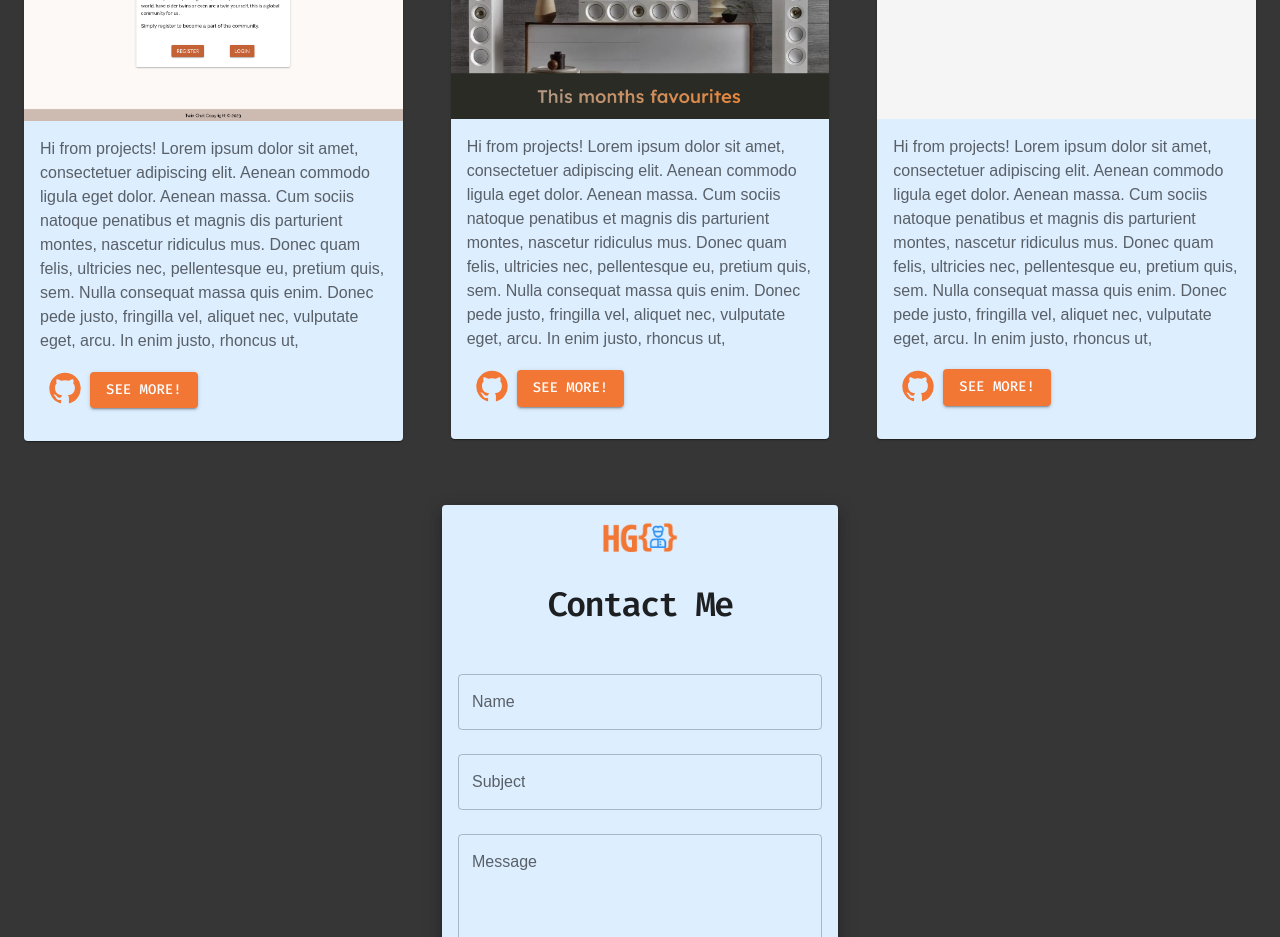
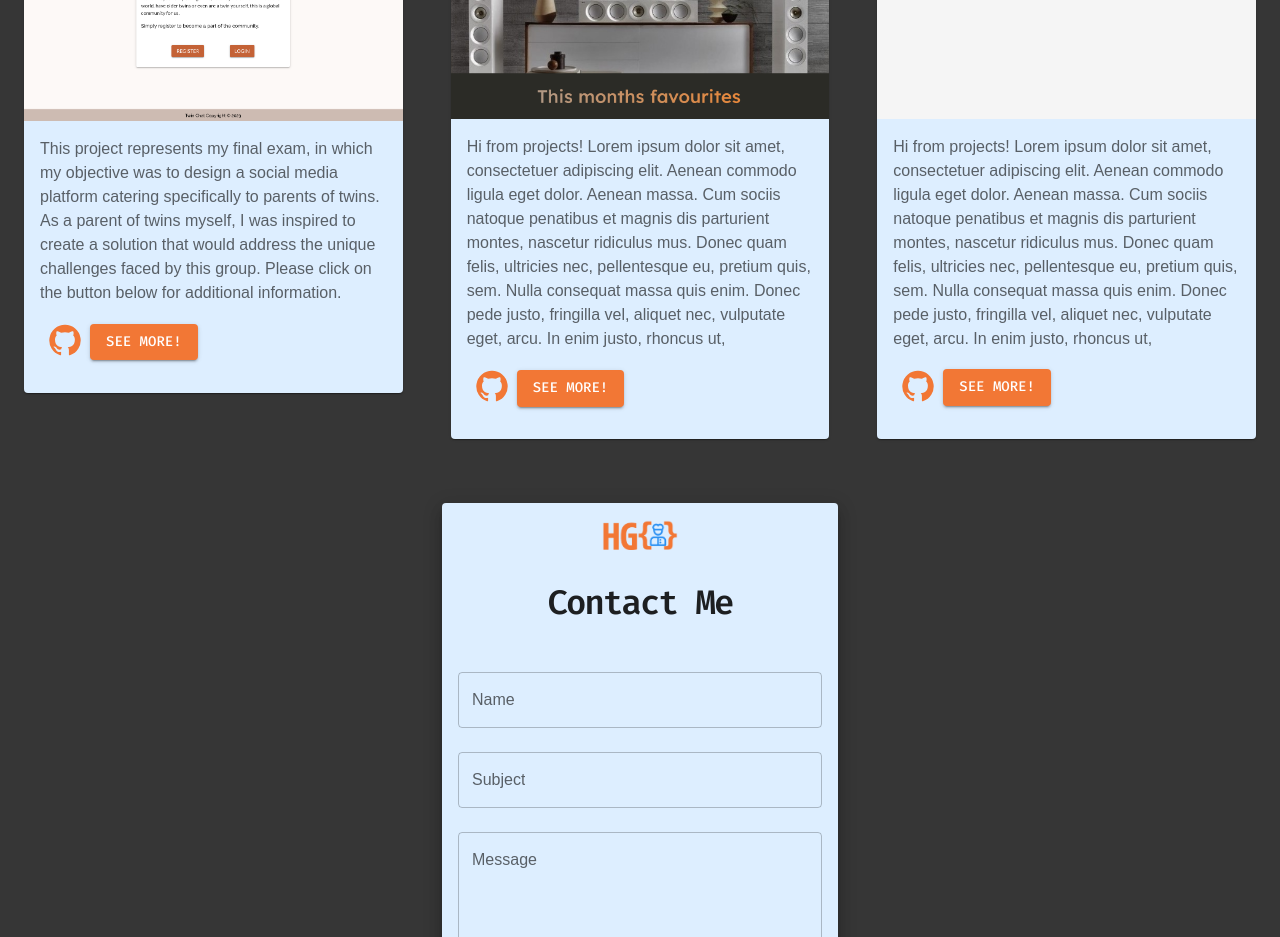
Before and after one commit to coding-chef77/new-portfolio, a React (Create React App) app: page / in a window 1280 px wide. Shown: the part 980-1917 px from the top of the page. Built offline with nearby package versions, Linux system fonts and the light colour scheme; a web font is replaced by a local one.

Commit message:
Update Card1

```diff
--- a/src/components/cards/Card1.js
+++ b/src/components/cards/Card1.js
@@ -52,13 +52,11 @@ export default function Card1() {
         />
         <CardContent>
           <Typography variant="body1" color="text.secondary">
-            Hi from projects! Lorem ipsum dolor sit amet, consectetuer
-            adipiscing elit. Aenean commodo ligula eget dolor. Aenean massa. Cum
-            sociis natoque penatibus et magnis dis parturient montes, nascetur
-            ridiculus mus. Donec quam felis, ultricies nec, pellentesque eu,
-            pretium quis, sem. Nulla consequat massa quis enim. Donec pede
-            justo, fringilla vel, aliquet nec, vulputate eget, arcu. In enim
-            justo, rhoncus ut,
+            This project represents my final exam, in which my objective was to
+            design a social media platform catering specifically to parents of
+            twins. As a parent of twins myself, I was inspired to create a
+            solution that would address the unique challenges faced by this
+            group. Please click on the button below for additional information.
           </Typography>
           <Box
             sx={{
```
